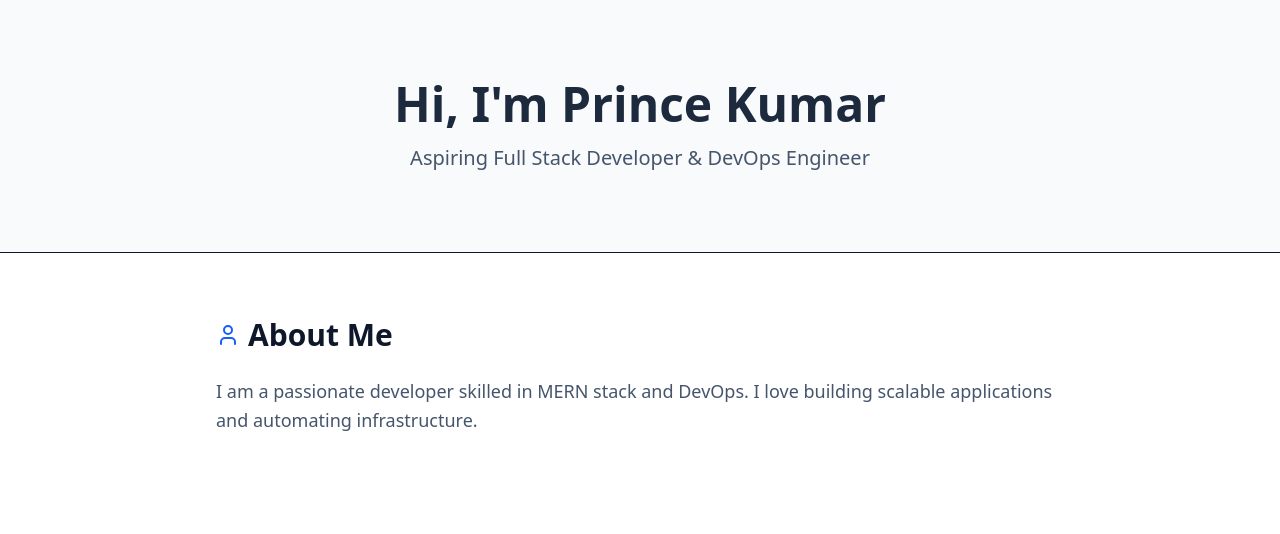
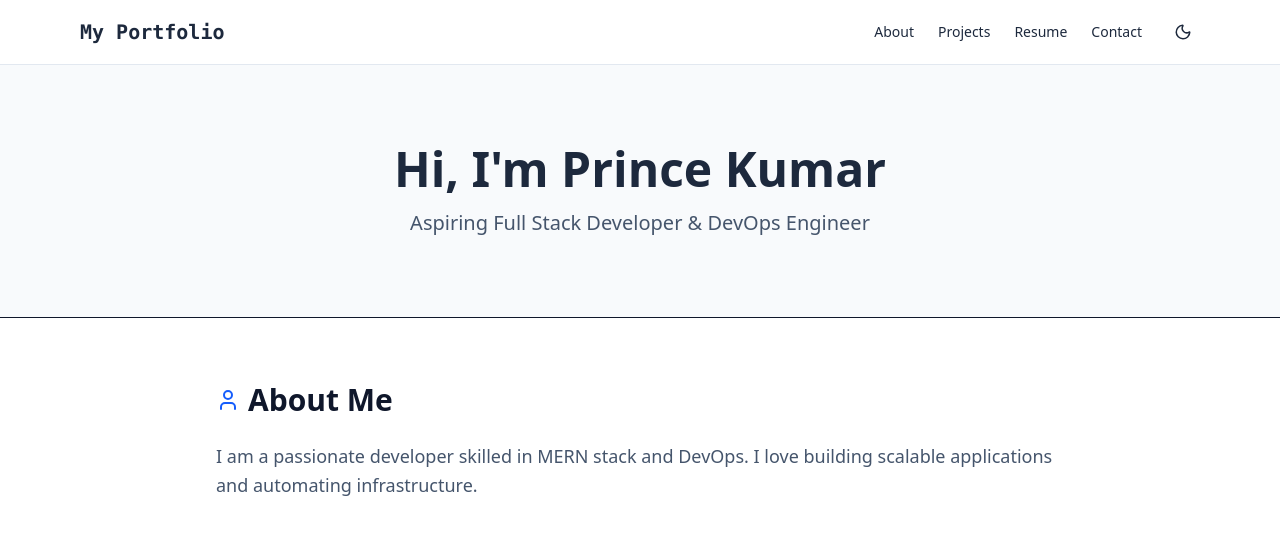
Before and after one commit to prince093kumar/my-portfolio, a React (Vite) app: page / in a window 1280 px wide. Shown: the top 534 px of the page. Built offline with nearby package versions, Linux system fonts and the light colour scheme.

Commit message:
feat: Added Navbar and Footer components

```diff
--- a/src/App.jsx
+++ b/src/App.jsx
@@ -1,11 +1,15 @@
 import About from './components/About';
 import Hero from './components/Hero';
+import Navbar from './components/Navbar';
+import Projects from './components/Projects';
 
 function App() {
   return (
     <div className="font-sans text-slate-900">
+      <Navbar />
       <Hero />
       <About />
+      <Projects />
     </div>
   );
 }
--- /dev/null
+++ b/src/components/Footer.jsx
@@ -0,0 +1,7 @@
+import React from 'react';
+const Footer = ({ darkMode }) => (
+  <footer className={`py-8 text-center border-t transition-colors duration-300 ${darkMode ? 'bg-slate-900 border-slate-800 text-slate-500' : 'bg-white border-slate-200 text-slate-500'}`}>
+    <p>© 2025 Alex Developer. Built with DevOps principles.</p>
+  </footer>
+);
+export default Footer;
--- /dev/null
+++ b/src/components/Navbar.jsx
@@ -0,0 +1,27 @@
+import React from 'react';
+import {  Sun, Moon } from 'lucide-react';
+
+const Navbar = ({ darkMode, toggleTheme, scrollTo, activeSection }) => (
+  <nav className={`sticky top-0 z-50 border-b transition-colors duration-300 ${darkMode ? 'bg-slate-900/95 border-slate-800 text-slate-100' : 'bg-white/95 border-slate-200 text-slate-800'}`}>
+    <div className="max-w-6xl mx-auto px-4 h-16 flex justify-between items-center">
+      <div className="font-mono font-bold text-xl flex items-center gap-2">
+        <span>My Portfolio</span>
+      </div>
+      <div className="flex items-center gap-6">
+        {['About', 'Projects', 'Resume', 'Contact'].map((item) => (
+          <button
+            key={item}
+            onClick={() => scrollTo(item.toLowerCase())}
+            className={`text-sm font-medium transition-colors ${activeSection === item.toLowerCase() ? 'text-blue-500 font-bold' : 'hover:text-blue-500'}`}
+          >
+            {item}
+          </button>
+        ))}
+        <button onClick={toggleTheme} className="p-2 rounded-full hover:bg-slate-100 dark:hover:bg-slate-800 transition-colors">
+          {darkMode ? <Sun size={18} /> : <Moon size={18} />}
+        </button>
+      </div>
+    </div>
+  </nav>
+);
+export default Navbar;
```
